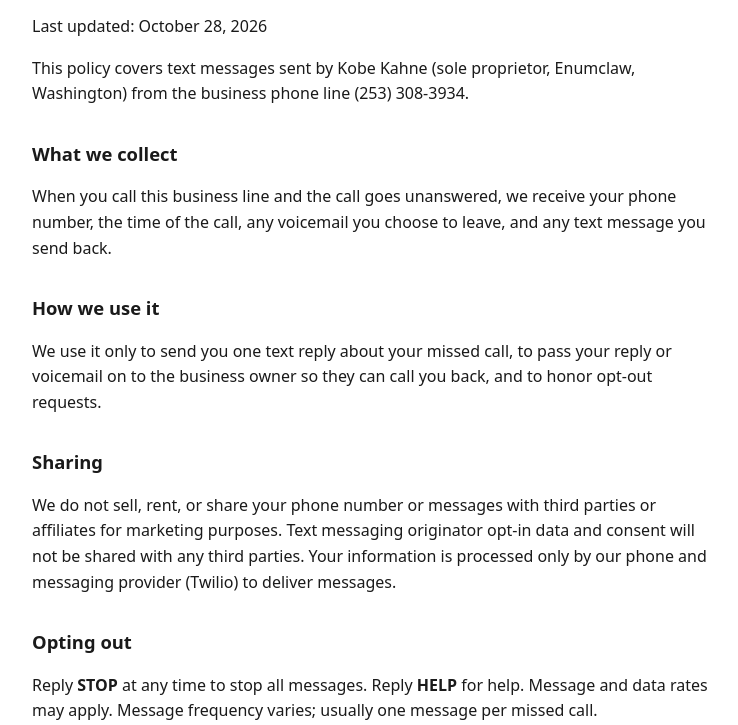
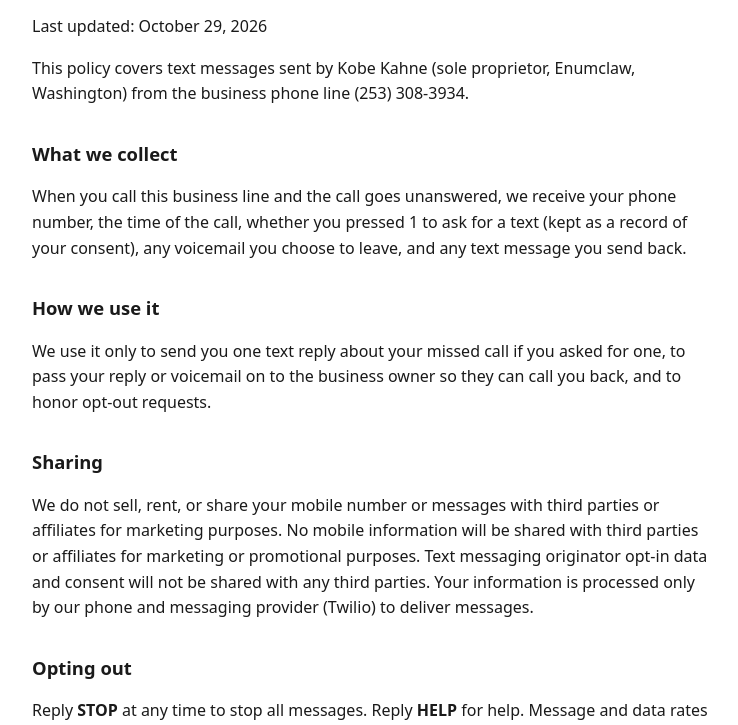
Before and after one commit to kobekahne-dotcom/kobe-textback, a plain HTML site: page privacy.html in a window 1280 px wide. Shown: the part 75-800 px from the top of the page, without its empty margins (268-1006 px from the left). Drawn offline with Linux system fonts and the light colour scheme.

Commit message:
Press-1 consent flow: update privacy.html

```diff
--- a/privacy.html
+++ b/privacy.html
@@ -12,20 +12,20 @@
 </head>
 <body>
 <h1>Privacy Policy</h1>
-<p>Last updated: October 28, 2026</p>
+<p>Last updated: October 29, 2026</p>
 <p>This policy covers text messages sent by Kobe Kahne (sole proprietor, Enumclaw, Washington) from the business phone line (253) 308-3934.</p>
 
 <h2>What we collect</h2>
-<p>When you call this business line and the call goes unanswered, we receive your phone number, the time of the call, any voicemail you choose to leave, and any text message you send back.</p>
+<p>When you call this business line and the call goes unanswered, we receive your phone number, the time of the call, whether you pressed 1 to ask for a text (kept as a record of your consent), any voicemail you choose to leave, and any text message you send back.</p>
 
 <h2>How we use it</h2>
-<p>We use it only to send you one text reply about your missed call, to pass your reply or voicemail on to the business owner so they can call you back, and to honor opt-out requests.</p>
+<p>We use it only to send you one text reply about your missed call if you asked for one, to pass your reply or voicemail on to the business owner so they can call you back, and to honor opt-out requests.</p>
 
 <h2>Sharing</h2>
-<p>We do not sell, rent, or share your phone number or messages with third parties or affiliates for marketing purposes. Text messaging originator opt-in data and consent will not be shared with any third parties. Your information is processed only by our phone and messaging provider (Twilio) to deliver messages.</p>
+<p>We do not sell, rent, or share your mobile number or messages with third parties or affiliates for marketing purposes. No mobile information will be shared with third parties or affiliates for marketing or promotional purposes. Text messaging originator opt-in data and consent will not be shared with any third parties. Your information is processed only by our phone and messaging provider (Twilio) to deliver messages.</p>
 
 <h2>Opting out</h2>
-<p>Reply <strong>STOP</strong> at any time to stop all messages. Reply <strong>HELP</strong> for help. Message and data rates may apply. Message frequency varies; usually one message per missed call.</p>
+<p>Reply <strong>STOP</strong> at any time to stop all messages. Reply <strong>HELP</strong> for help. Message and data rates may apply. One text per call where you press 1, plus replies to messages you send.</p>
 
 <h2>Contact</h2>
 <p>Questions: call or text (253) 308-3934.</p>
```
